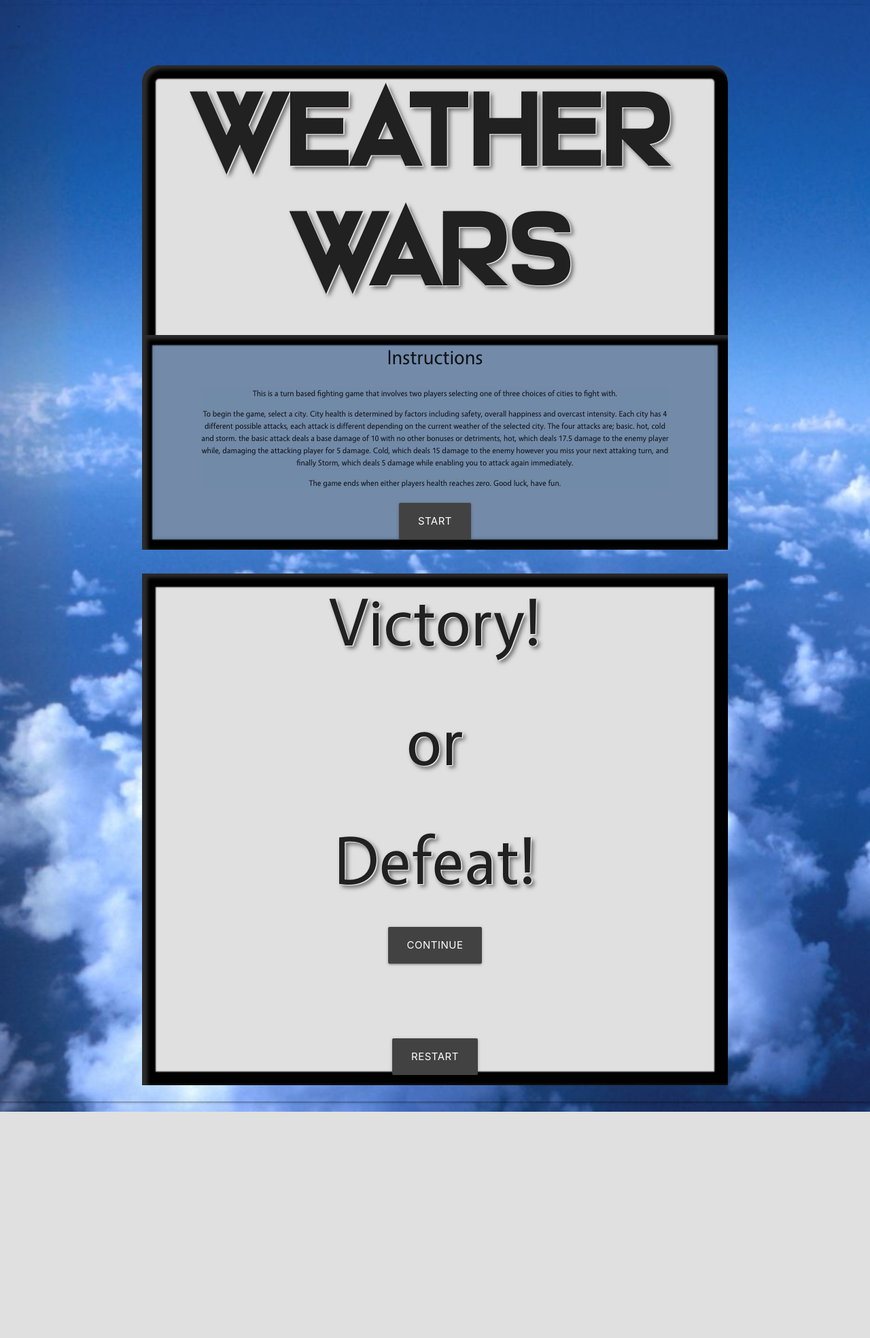
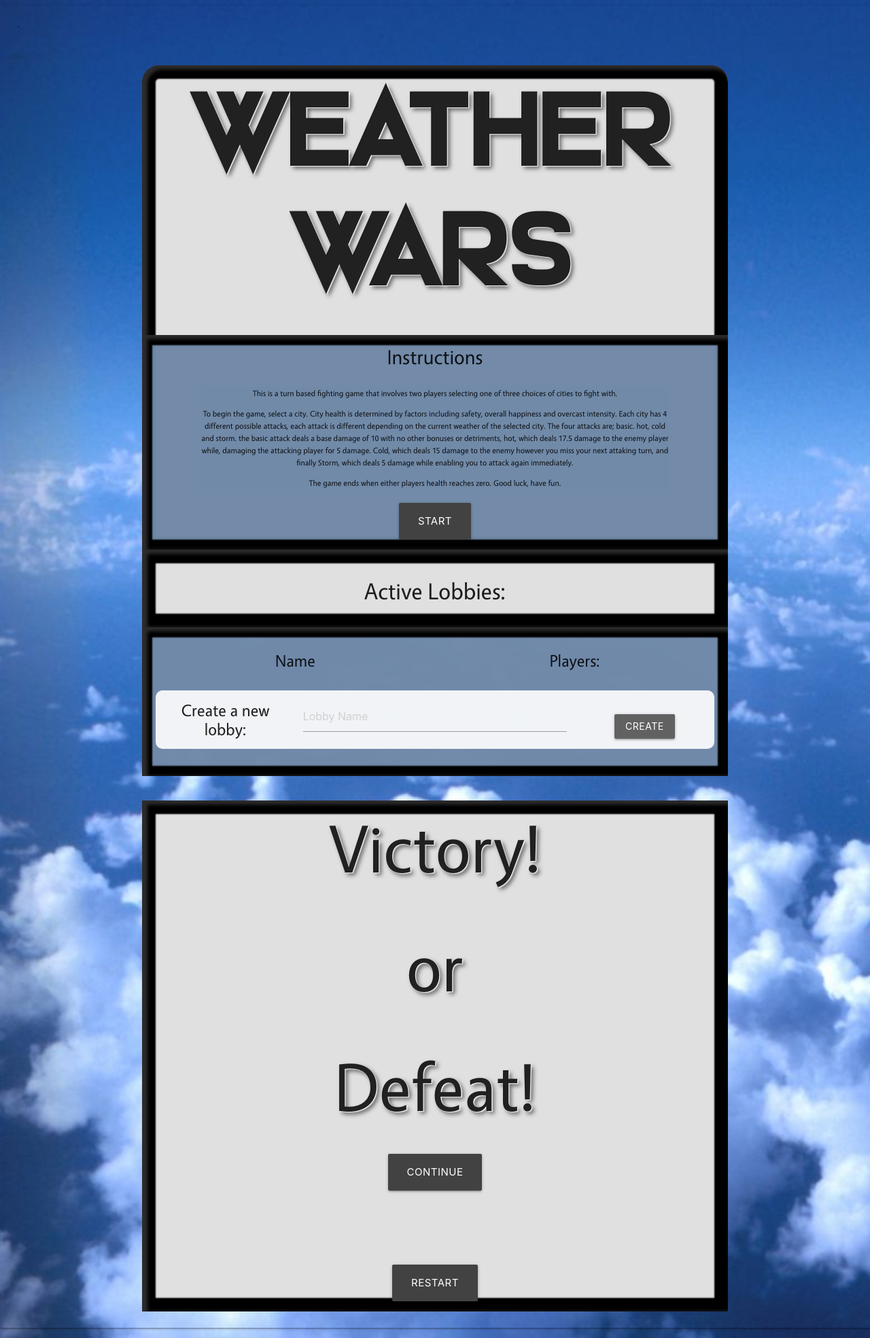
Before and after one commit to ac3charland/WeatherWars, a PHP site: page / in a window 1280 px wide. Shown: the whole page at 68% size. Before the commit the page ends 1636 px from the top, so only its background shows below. Run offline with PHP 8.4, Linux system fonts and the light colour scheme; some libraries are stand-ins or nearby versions.

Commit message:
Some progress made on lobbies. Not working totally yet.

```diff
--- a/assets/javascript/index.js
+++ b/assets/javascript/index.js
@@ -19,6 +19,49 @@ var player2Selected = false;
 
 
 var playerNumber;
+var lobbyName = "";
+
+// Joins a given lobby based on its name.
+function joinLobby(name) {
+    lobbyName = name
+    var p1joined;
+    var p2joined;
+
+    database.ref("/" + lobbyName + "/playersJoined").once('value').then(function(snapshot) {
+
+        p1joined = snapshot.val().p1joined;
+        p2joined = snapshot.val().p2joined;
+
+        player1Joined = p1joined;
+        player2Joined = p2joined;
+
+
+        if (player1Joined === false) {
+            player1Joined = true;
+            // console.log("Player 1 joined.")
+            playerNumber = 1;
+        } else if (player2Joined === false) {
+            player2Joined = true;
+            // console.log("Player 2 joined.")
+            playerNumber = 2;
+        }
+
+
+        database.ref("/" + lobbyName + "/playersJoined").set({
+            p1joined: player1Joined,
+            p2joined: player2Joined
+        });
+    });
+
+    database.ref("/" + lobbyName + "/game").once('value').then(function(snapshot) {
+        var object = snapshot.val().object;
+        if (object != "") {
+            Game = object;
+        }
+    });
+
+
+}
 
 // Assigns the given parameters to the player object (Game.Player1, Game.Player2) passed to the player argument of the function.
 function createPlayer(player, name, src, hp, atk, special) {
@@ -163,6 +206,44 @@ function displayCityChoices() {
     displayRandomCityInSlot(3);
 }
 
+function displayLobby(lobbyName, playersJoined) {
+    var playersString = "0/2";
+
+
+    if (playersJoined.p1joined && playersJoined.p2joined) {
+        playersString = "2/2";
+    } else if (playersJoined.p1joined) {
+        playersString = "1/2";
+    }
+
+    var lobby = $("<div>");
+    lobby.addClass("row");
+    lobby.addClass("lobby");
+
+    var column1 = $("<div>");
+    column1.addClass("col");
+    column1.addClass("s6");
+
+    var name = $("<h5>");
+    name.addClass("lobby-name");
+    name.text(lobbyName);
+
+    column1.append(name);
+    lobby.append(column1);
+
+    var column2 = $("<div>");
+    column2.addClass("col");
+    column2.addClass("s6");
+
+    var players = $("<h5>");
+    players.text(playersString);
+
+    column2.append(players);
+    lobby.append(column2);
+
+    $("#lobby-container").prepend(lobby);
+}
+
 // Creates a tile for a player in the play area based on the given parameters.
 function createPlayerTile(tileTag, name, number, nameTag, hp, src) {
     $(nameTag).text("Player " + number + ": " + name);
@@ -188,7 +269,7 @@ function updateDOMhp() {
 }
 
 function pushLogMessageToFireBase(message) {
-    database.ref("/log").push({
+    database.ref("/" + lobbyName + "/log").push({
         message: message
     })
 }
@@ -276,7 +357,11 @@ function highlightCurrentPlayer() {
 $(document).ready(function() {
 
     // Checks Firebase whenever players have joined
-    database.ref("/playersJoined").on("value", function (snapshot) {
+    database.ref("/" + lobbyName + "/playersJoined").on("value", function (snapshot) {
+        if (lobbyName === "") {
+            return;
+        }
+
         player1Joined = snapshot.val().p1joined;
         player2Joined = snapshot.val().p2joined;
 
@@ -301,11 +386,13 @@ $(document).ready(function() {
         }
     });
 
-    // Get rid of these p1 and p2 watchers. Replace with a single game object that gets pushed up to Firebase every turn and re-downloads whenever it's updated.
-    database.ref("/game").on("value", function(snapshot) {
+    database.ref("/" + lobbyName + "/game").on("value", function(snapshot) {
+        if (lobbyName === "") {
+            return;
+        }
+
         if (snapshot.val().object !== "") {
             Game = JSON.parse(snapshot.val().object);
-            console.log(Game);
 
             if (Game.GameOver=true) {
                 $("#end-screen").show();
@@ -322,25 +409,37 @@ $(document).ready(function() {
 
             highlightCurrentPlayer();
             updateDOMhp();
-            console.log("Player1Turn: " + Game.Player1turn);
-            console.log("Player2turn: " + Game.Player2turn);
             disableButtons();
         }
 
     })
 
-    database.ref("/log").on("child_added", function(childSnapshot) {
+    database.ref("/" + lobbyName + "/log").on("child_added", function(childSnapshot) {
+        if (lobbyName === "") {
+            return;
+        }
+
         var message = childSnapshot.val().message;
         var pTag = $("<p>");
         pTag.text(message);
         $("#log").prepend(pTag);
     });
 
-    database.ref("/chat").on("child_added", function(childSnapshot) {
+    database.ref("/" + lobbyName + "/chat").on("child_added", function(childSnapshot) {
+        if (lobbyName === "") {
+            return;
+        }
+
         var message = childSnapshot.val().message;
         var pTag = $("<p>");
         pTag.text(message);
         $("#chatHistory").prepend(pTag);
+    });
+
+    database.ref().on("child_added", function(childSnapshot) {
+        var lobbyName = childSnapshot.val().name;
+        var playersJoined = childSnapshot.child("playersJoined").val();
+        displayLobby(lobbyName, playersJoined);
     });
 
     // Disables all buttons on page load and begins the loading of city choices for the player.
@@ -350,31 +449,58 @@ $(document).ready(function() {
 
     // START BUTTON ON CLICK FUNCTION
     $(document).on("click", "#start", function() {
-        if (player1Joined === false) {
-            player1Joined = true;
-            console.log("Player 1 joined.")
-            playerNumber = 1;
-        } else if (player2Joined === false) {
-            player2Joined = true;
-            console.log("Player 2 joined.")
-            playerNumber = 2;
-        }
+
         $("#start").attr("disabled", true);
         $("#info").css("display", "none");
+        // 2Do: need to update to show lobby screen.
         $("#city-picker").css("display", "block");
 
-        database.ref("/playersJoined").set({
-            p1joined: player1Joined,
-            p2joined: player2Joined
-        })
+
     })
 
+    // JOIN LOBBY ON-CLICK FUNCTION
+    $(document).on("click", ".lobby", function() {
+        var name = $(this).find(".lobby-name").text();
+
+        // Join that lobby.
+
+        joinLobby(name);
+
+        $("#lobby-div").hide();
+        $("#city-picker").show();
+    })
+
+    $(document).on("click", "#create-lobby", function(event) {
+        event.preventDefault();
+        var newName = $("#lobby-name-field").val().trim();
+
+        // Create a new directory in Firebase for the lobby.
+        database.ref("/" + newName).set({
+            name: newName
+        });
+        database.ref("/" + newName + "/playersJoined").set({
+            p1joined: false,
+            p2joined: false
+        })
+        database.ref("/" + newName + "/game").set({
+            object: ""
+        })
+
+        // Join the lobby
+        joinLobby(newName);
+
+        $("#lobby-div").hide();
+        $("#city-picker").show();
+    });
+
+
+    // CHAT SUBMIT ON-CLICK FUNCTION
     $(document).on("click", "#submit", function(event) {
         event.preventDefault();
 
         var message = $("#message").val().trim();
 
-        database.ref("/chat").push({
+        database.ref("/" + lobbyName + "chat").push({
             message: message
         })
     })
@@ -387,13 +513,14 @@ $(document).ready(function() {
         var special = $(this).find(".selection-special").text();
         var src = $(this).find(".city-image").attr("src");
 
+        console.log("Player number: " + playerNumber);
         if (playerNumber === 1) {
             // Push new Player1 object up to Firebase
             createPlayer(Game.Player1, name, src, hp, atk, special)
             createPlayerTile("#player", name, 1, "#player-name", hp, src)
             player1Selected = true;
             var stringGame = JSON.stringify(Game);
-            database.ref("/game").set({
+            database.ref("/" + lobbyName + "/game").set({
                 object: stringGame
             });
         } else if (playerNumber === 2) {
@@ -402,7 +529,7 @@ $(document).ready(function() {
             createPlayerTile("#player", name, 2, "#player-name", hp, src)
             player2Selected = true;
             var stringGame = JSON.stringify(Game);
-            database.ref("/game").set({
+            database.ref("/" + lobbyName + "/game").set({
                 object: stringGame
             })
         }
@@ -419,22 +546,18 @@ $(document).ready(function() {
 
         $("#start").attr("disabled", false);
 
-        database.ref("/playersJoined").set({
+        database.ref("/" + lobbyName + "/playersJoined").set({
             p1joined: player1Joined,
             p2joined: player2Joined
         });
 
-        database.ref("/game").set({
+        database.ref("/" + lobbyName + "/game").set({
             object: ""
         });
 
-        database.ref("/log").set({
-            placeholder: ""
-        });
+        database.ref("/" + lobbyName + "/log").remove();
 
-        database.ref("/chat").set({
-            placeholder: ""
-        });
+        database.ref("/" + lobbyName + "/chat").remove();
 
     })
 
@@ -504,7 +627,7 @@ $(document).ready(function() {
     // Runs every time the playe clikcs one of the available action buttons.
     $(document).on("click", ".action", function () {
         var stringGame = JSON.stringify(Game);
-        database.ref("/game").set({
+        database.ref("/" + lobbyName + "/game").set({
             object: stringGame
         });
     });
--- a/assets/style/style.css
+++ b/assets/style/style.css
@@ -40,9 +40,9 @@ div #info {
     margin-right: auto;
 }
 
-div .instructions {background-color: #728aa9fA;
-
-
+.instructions,
+#lobby-list {
+    background-color: #728aa9fA;
     font-size: 15px;
     box-shadow: inset 5px 3px 5px 3px #2d2c2c, inset 0px 0px 2px 15px black;
 
@@ -178,10 +178,33 @@ border-radius: 25px;
     /* object-fit: cover; */
 }
 
-div.restart-continue {
-box-shadow: inset 5px 3px 5px 3px #2d2c2c, inset 0px 0px 2px 20px black;
+.restart-continue,
+#lobby-picker {
+    box-shadow: inset 5px 3px 5px 3px #2d2c2c, inset 0px 0px 2px 20px black;
 
-background-color: #e0e0e0;
+    background-color: #e0e0e0;
+}
+
+#lobby-picker,
+#lobby-list {
+    padding: 20px;
+}
+
+#lobby-container {
+    max-height: 300px;
+    overflow: auto;
+}
+
+.lobby:hover {
+    opacity: 0.9;
+}
+
+
+.lobby,
+#new-lobby {
+    background-color: rgb(255, 255, 255, 0.9);
+    border-radius: 10px;
+    cursor: pointer;
 }
 
 .player-image {
@@ -215,6 +238,15 @@ background-color: #e0e0e0;
     border: 3px solid green;
 }
 
+.input-field input[type=text]:focus + label {
+     color: #728aa9fA !important;
+}
+/* label underline focus color */
+.input-field input[type=text]:focus {
+     border-bottom: 1px solid #728aa9fA !important;
+     box-shadow: 0 1px 0 0 #728aa9fA !important;
+   }
+
 @font-face{
     font-family: title;
     src: url(../fonts/Love\ Nature.otf)
--- a/index.html
+++ b/index.html
@@ -52,6 +52,46 @@
 
                 </div>
                 <button class="waves-effect waves-light btn-large card-panel #424242 grey darken-3" id="start">Start</button>
+            </div>
+        </div>
+
+        <!-- Lobby Picker -->
+        <div id="lobby-div">
+            <div id="lobby-picker">
+                <h4>Active Lobbies:</h4>
+            </div>
+            <div id="lobby-list">
+                <div class="row">
+                    <div class="col s6">
+                        <h5>Name</h5>
+                    </div>
+                    <div class="col s6">
+                        <h5>Players:</h5>
+                    </div>
+                </div>
+                <div id="lobby-container">
+                    <!-- <div class="lobby row">
+                        <div class="col s6">
+                            <h5 class="lobby-name">Example Lobby</h5>
+                        </div>
+                        <div class="col s6">
+                            <h5>0/2</h5>
+                        </div>
+                    </div> -->
+                    <div id="new-lobby" class="row">
+                        <div class="col s3">
+                            <h5>Create a new lobby:</h5>
+                        </div>
+                        <form>
+                            <div class="input-field col s6">
+                                <input id="lobby-name-field" placeholder="Lobby Name" type="text" class="validate">
+                            </div>
+                            <div class="input-field col s3">
+                                <input id="create-lobby" class="btn waves-effect grey darken-2" type="submit" value="Create">
+                            </div>
+                        </form>
+                    </div>
+                </div>
             </div>
         </div>
         <!--Choose City-->
```
